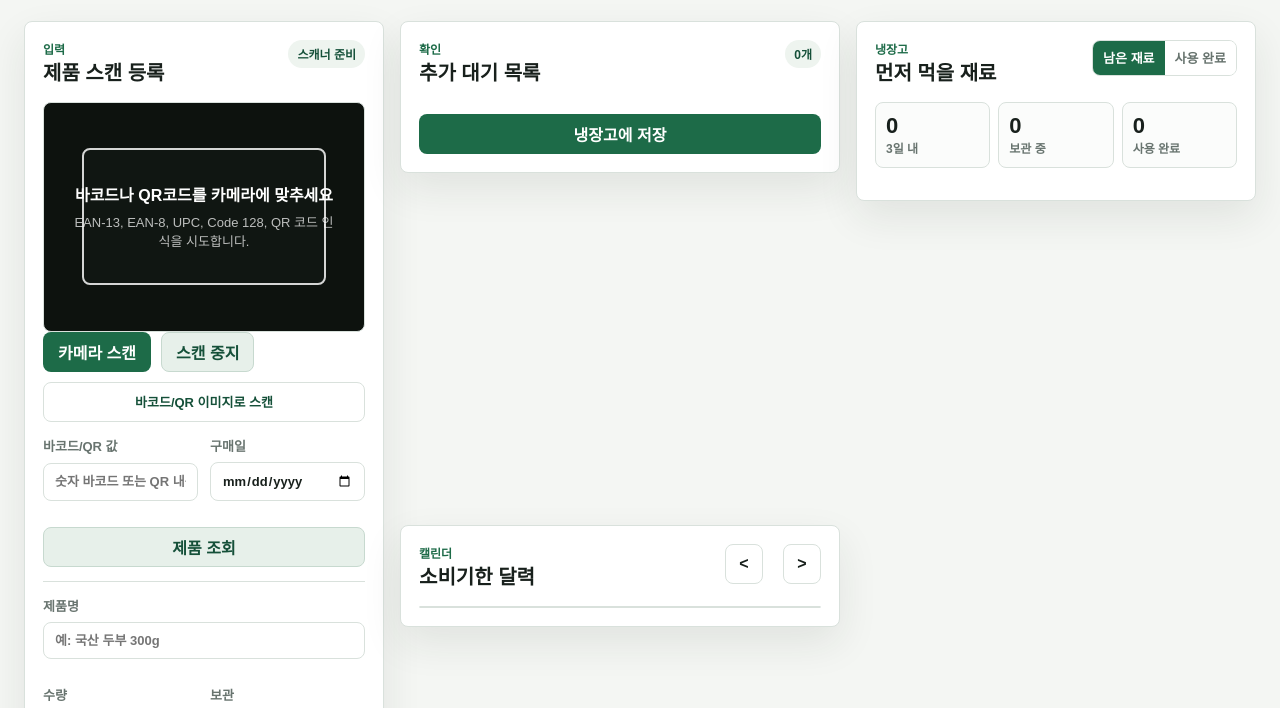
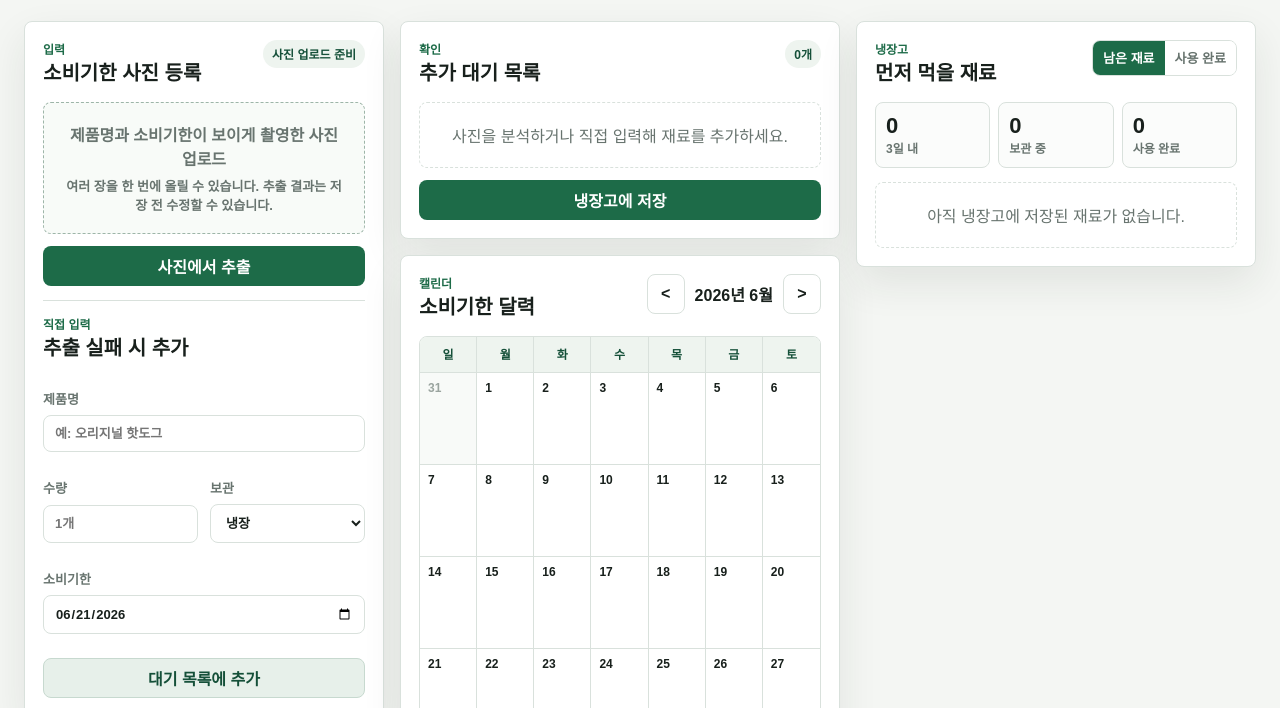
Before and after one commit to nalm/fridge-queue-mvp, a website: page index.html in a window 1280 px wide. Shown: the part 90-798 px from the top of the page. Drawn offline with Linux system fonts and the light colour scheme; a script that the page names is missing.

Commit message:
Update expiry photo OCR intake: index.html

```diff
--- a/index.html
+++ b/index.html
@@ -24,56 +24,40 @@
           <div class="panel-head">
             <div>
               <p class="section-kicker">입력</p>
-              <h2 id="intakeTitle">제품 스캔 등록</h2>
+              <h2 id="intakeTitle">소비기한 사진 등록</h2>
             </div>
-            <span class="status-pill" id="apiStatus">스캐너 준비</span>
+            <span class="status-pill" id="apiStatus">사진 업로드 준비</span>
           </div>
 
-          <div class="scanner-box">
-            <div id="html5QrReader" hidden></div>
-            <video id="scanVideo" playsinline muted hidden></video>
-            <div class="scanner-placeholder" id="scannerPlaceholder">
-              <strong>바코드나 QR코드를 카메라에 맞추세요</strong>
-              <span>EAN-13, EAN-8, UPC, Code 128, QR 코드 인식을 시도합니다.</span>
-            </div>
-          </div>
-
-          <div class="button-row">
-            <button class="primary-button" id="startScanButton" type="button">카메라 스캔</button>
-            <button class="secondary-button" id="stopScanButton" type="button" disabled>스캔 중지</button>
-          </div>
-
-          <label class="compact-upload" for="barcodeImageInput">
-            <input id="barcodeImageInput" type="file" accept="image/*">
-            바코드/QR 이미지로 스캔
+          <label class="dropzone" for="labelPhotoInput">
+            <input id="labelPhotoInput" type="file" accept="image/*" multiple>
+            <span class="dropzone-title">제품명과 소비기한이 보이게 촬영한 사진 업로드</span>
+            <span class="dropzone-copy">여러 장을 한 번에 올릴 수 있습니다. 추출 결과는 저장 전 수정할 수 있습니다.</span>
           </label>
 
-          <div class="field-grid">
-            <label>
-              바코드/QR 값
-              <input id="barcodeInput" type="text" inputmode="numeric" placeholder="숫자 바코드 또는 QR 내용">
-            </label>
-            <label>
-              구매일
-              <input id="purchaseDateInput" type="date">
-            </label>
-          </div>
+          <div class="photo-list" id="photoList"></div>
 
-          <button class="secondary-button wide tight" id="lookupButton" type="button">제품 조회</button>
+          <button class="primary-button wide" id="analyzeButton" type="button" disabled>사진에서 추출</button>
 
-          <div class="product-form">
+          <div class="product-form manual-card">
+            <div class="panel-head compact-head">
+              <div>
+                <p class="section-kicker">직접 입력</p>
+                <h2>추출 실패 시 추가</h2>
+              </div>
+            </div>
             <label>
               제품명
-              <input id="productNameInput" type="text" placeholder="예: 국산 두부 300g">
+              <input id="manualNameInput" type="text" placeholder="예: 오리지널 핫도그">
             </label>
             <div class="field-grid">
               <label>
                 수량
-                <input id="quantityInput" type="text" placeholder="1개">
+                <input id="manualQuantityInput" type="text" placeholder="1개">
               </label>
               <label>
                 보관
-                <select id="storageInput">
+                <select id="manualStorageInput">
                   <option value="냉장">냉장</option>
                   <option value="냉동">냉동</option>
                   <option value="실온">실온</option>
@@ -82,12 +66,10 @@
             </div>
             <label>
               소비기한
-              <input id="expiryDateInput" type="date">
+              <input id="manualExpiryInput" type="date">
             </label>
-            <p class="form-hint" id="productHint">스캔 후 조회 결과를 확인하고, 실제 포장 소비기한이 보이면 날짜를 수정하세요.</p>
+            <button class="secondary-button wide tight" id="manualAddButton" type="button">대기 목록에 추가</button>
           </div>
-
-          <button class="primary-button wide" id="addProductButton" type="button">대기 목록에 추가</button>
         </section>
 
         <section class="panel review-panel" aria-labelledby="reviewTitle">
@@ -99,7 +81,7 @@
             <span class="count-badge" id="draftCount">0개</span>
           </div>
           <div class="draft-list" id="draftList"></div>
-          <div class="empty-state" id="draftEmpty">제품을 스캔하거나 직접 입력해 재료를 추가하세요.</div>
+          <div class="empty-state" id="draftEmpty">사진을 분석하거나 직접 입력해 재료를 추가하세요.</div>
           <button class="primary-button wide" id="saveDraftsButton" type="button">냉장고에 저장</button>
         </section>
 
@@ -192,7 +174,7 @@
       </article>
     </template>
 
-    <script src="https://unpkg.com/html5-qrcode@2.3.8/html5-qrcode.min.js"></script>
+    <script src="https://cdn.jsdelivr.net/npm/tesseract.js@5/dist/tesseract.min.js"></script>
     <script src="app.js" type="module"></script>
   </body>
 </html>
```
